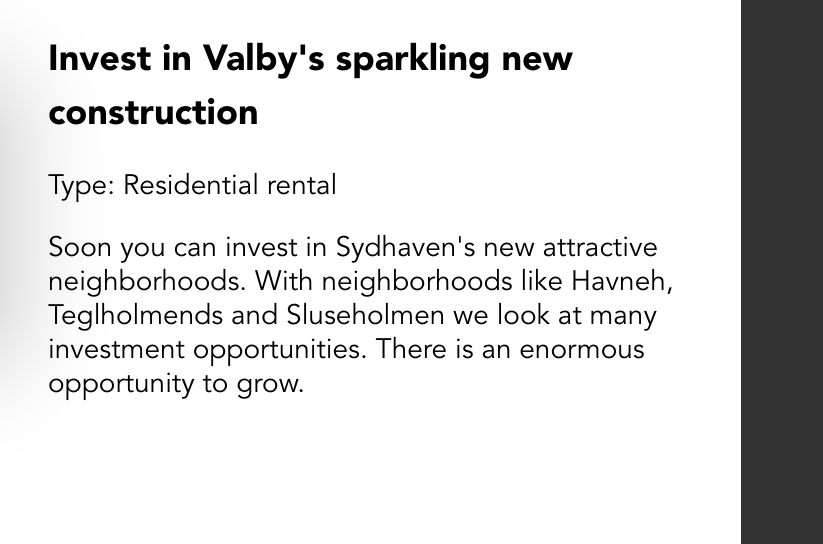
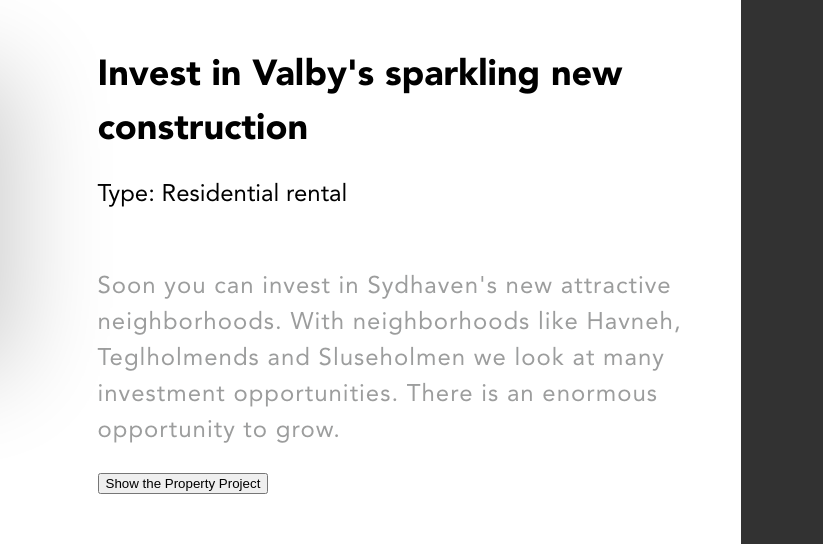
Before and after one commit to BlakeBurbach/card_mockup_challenge, a plain HTML site: page index.html in a window 1280 px wide. Shown: the part 58-602 px from the top of the page, 457-1280 px from the left. Drawn offline with Linux system fonts and the light colour scheme.

Commit message:
description done

```diff
--- a/index.html
+++ b/index.html
@@ -10,12 +10,12 @@
 </head>
 <body>
     <div class="container">
-        <img class="container__image" src="https://images.unsplash.com/photo-1523217582562-09d0def993a6?ixlib=rb-0.3.5&s=960578b78d807b290ff66c38236f861d&auto=format&fit=crop&w=400&h=500&q=80"/>
+        <img class="container__image" src="https://images.unsplash.com/photo-1523217582562-09d0def993a6?ixlib=rb-0.3.5&s=960578b78d807b290ff66c38236f861d&auto=format&fit=crop&w=400&h=500&q=100"/>
         <div class="container__information">
             <h1 class="container__information--title">Invest in Valby's sparkling new construction</h1>
             <p class="container__information--type">Type: Residential rental</p>
             <p class="container__information--description">Soon you can invest in Sydhaven's new attractive neighborhoods. With neighborhoods like Havneh, Teglholmends and Sluseholmen we look at many investment opportunities. There is an enormous opportunity to grow.</p>
-            <!-- <button class="container__information--button">Show the Property Project</button> -->
+            <button class="container__information--button">Show the Property Project</button>
         </div>
     </div>
 </body>
--- a/main.css
+++ b/main.css
@@ -5,7 +5,7 @@
 
 @font-face {
     font-family: Avenir-Light;
-    src: url(Fonts/AvenirLTStd-Book.otf);
+    src: url(Fonts/AvenirLTStd-Roman.otf);
 }
 
 body {
@@ -40,9 +40,9 @@ body {
     background-color: white;
     z-index: -1;
     margin: 0;
-    padding-left: 30%;
+    padding-left: 35%;
     padding-right: 5%;
-    padding-top: 8.5%;
+    padding-top: 10%;
     padding-bottom: 10%;
 }
 
@@ -51,16 +51,21 @@ body {
         font-size: 36px;
         line-height: 1.5;
         margin: 0;
+        padding: 0;
     }
 
     .container__information--type {
         font-family: Avenir-Light, 'Arial', 'Helvetica', sans-serif;
-        font-size: 28px;
+        font-size: 24px;
         font-weight: 400;
     }
 
     .container__information--description {
         font-family: Avenir-Light, 'Arial', 'Helvetica', sans-serif;
-        font-size: 28px;
+        font-size: 24px;
         font-weight: 400;
+        letter-spacing: 1px;
+        line-height: 1.5;
+        margin-top: 10%;
+        color: #9c9d9d;
     }
```
Also changed, not shown: Fonts/AvenirLTStd-Roman.otf (added), 1 other file.
